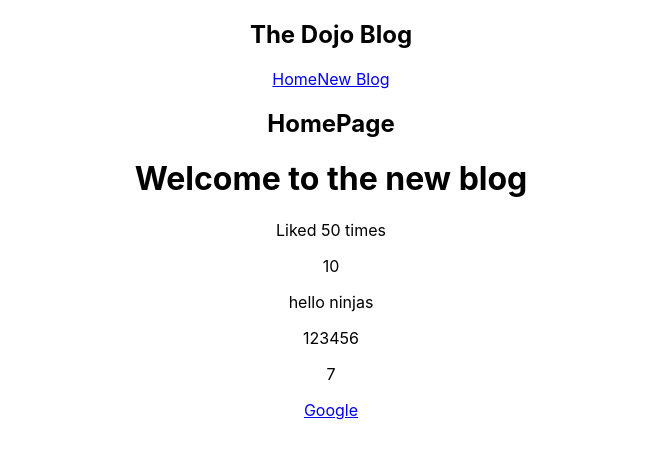
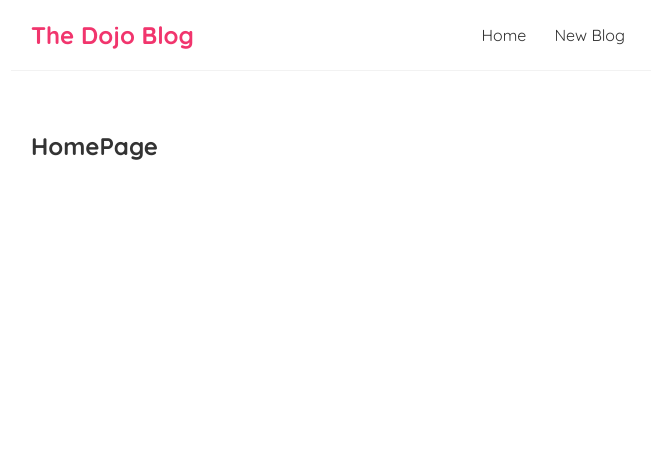
Before and after one commit to obaidash99/react-app, a React (Create React App) app: page / in a window 1280 px wide. Shown: the top 458 px of the page, without its empty margins (309-964 px from the left). Built offline with nearby package versions, Linux system fonts and the light colour scheme.

Commit message:
start with react styling some stuff

```diff
--- a/src/App.css
+++ /dev/null
@@ -1,38 +0,0 @@
-.App {
-  text-align: center;
-}
-
-.App-logo {
-  height: 40vmin;
-  pointer-events: none;
-}
-
-@media (prefers-reduced-motion: no-preference) {
-  .App-logo {
-    animation: App-logo-spin infinite 20s linear;
-  }
-}
-
-.App-header {
-  background-color: #282c34;
-  min-height: 100vh;
-  display: flex;
-  flex-direction: column;
-  align-items: center;
-  justify-content: center;
-  font-size: calc(10px + 2vmin);
-  color: white;
-}
-
-.App-link {
-  color: #61dafb;
-}
-
-@keyframes App-logo-spin {
-  from {
-    transform: rotate(0deg);
-  }
-  to {
-    transform: rotate(360deg);
-  }
-}
--- a/src/App.js
+++ b/src/App.js
@@ -1,16 +1,15 @@
-import './App.css';
 import Navbar from './Navbar';
 import Home from './Home';
 
 function App() {
-	const title = 'Welcome to the new blog';
-	const likes = 50;
+	// const title = 'Welcome to the new blog';
+	// const likes = 50;
 	// const person = {
 	// 	name: 'Obaida',
 	// 	age: 30,
 	// };
 	// const bool = true;
-	const link = 'https://www.google.com';
+	// const link = 'https://www.google.com';
 
 	return (
 		<div className="App">
@@ -18,18 +17,20 @@ function App() {
 
 			<div className="content">
 				<Home />
-				<h1>{title}</h1>
-				<p>Liked {likes} times</p>
+
+
+				{/* <h1>{title}</h1>
+				<p>Liked {likes} times</p> */}
 
 				{/* <p>{person}</p> */}
 				{/* <p>{bool}</p> */}
 
-				<p>{10}</p>
+				{/* <p>{10}</p>
 				<p>{'hello ninjas'}</p>
 				<p>{[1, 2, 3, 4, 5, 6]}</p>
 				<p>{Math.floor(Math.random() * 10)}</p>
 
-				<a href={link}>Google</a>
+				<a href={link}>Google</a> */}
 			</div>
 		</div>
 	);
--- a/src/index.css
+++ b/src/index.css
@@ -1,13 +1,39 @@
+@import url('https://fonts.googleapis.com/css2?family=Quicksand:wght@300;400;500;600;700&display=swap');
+
+/* Base Style */
+* {
+	margin: 0;
+	padding: 0;
+	color: #333;
+}
 body {
-  margin: 0;
-  font-family: -apple-system, BlinkMacSystemFont, 'Segoe UI', 'Roboto', 'Oxygen',
-    'Ubuntu', 'Cantarell', 'Fira Sans', 'Droid Sans', 'Helvetica Neue',
-    sans-serif;
-  -webkit-font-smoothing: antialiased;
-  -moz-osx-font-smoothing: grayscale;
+	font-family: 'Quicksand', sans-serif;
 }
-
-code {
-  font-family: source-code-pro, Menlo, Monaco, Consolas, 'Courier New',
-    monospace;
+.navbar {
+	padding: 20px;
+	display: flex;
+	align-items: center;
+	max-width: 600px;
+	margin: 0 auto;
+	border-bottom: 1px solid #f2f2f2;
 }
+.navbar h1 {
+	color: #f1356d;
+}
+.navbar .links {
+	margin-left: auto;
+}
+.navbar a {
+	margin-left: 16px;
+	text-decoration: none;
+	padding: 6px;
+	transition: 0.3s;
+}
+.navbar a:hover {
+	color: #f1356d;
+}
+.content {
+	max-width: 600px;
+	margin: 40px auto;
+	padding: 20px;
+}
```
